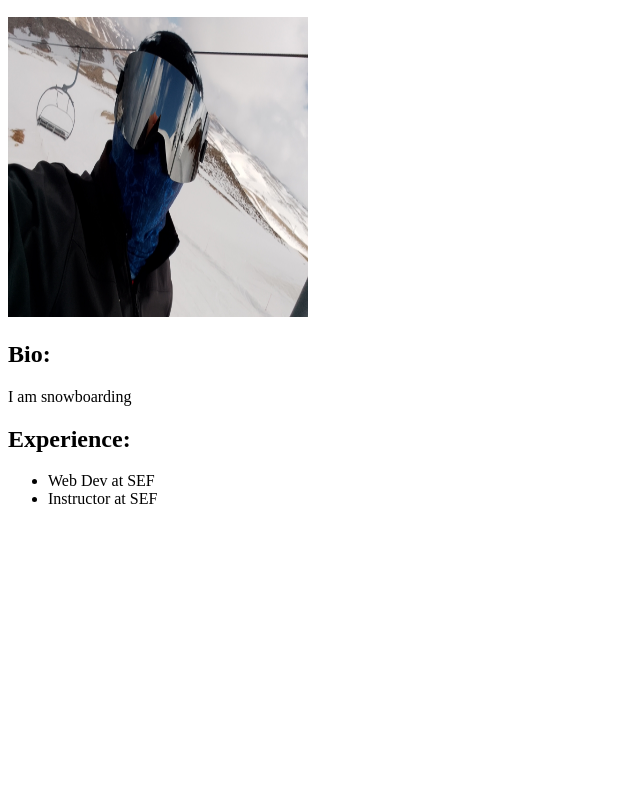
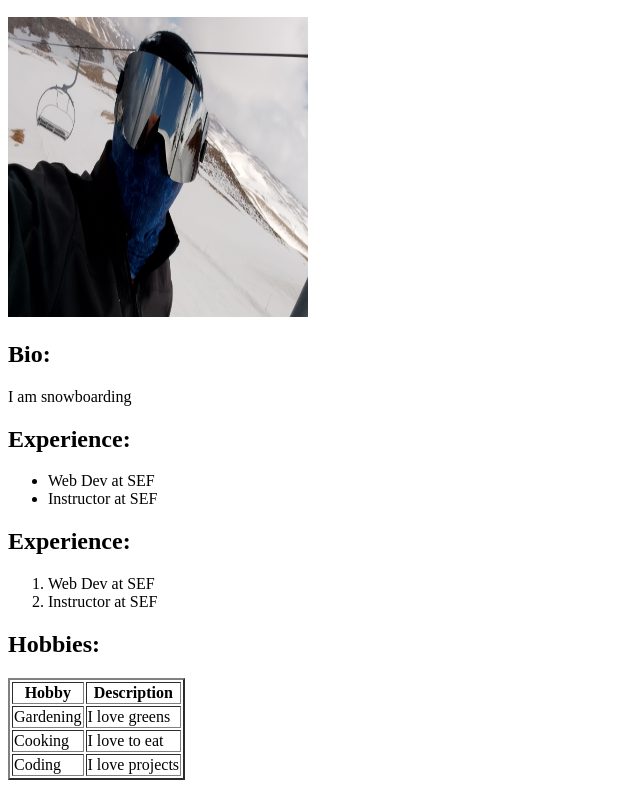
Before and after one commit to MarcDagher/new-project, a plain HTML site: page index.html in a window 1280 px wide. Shown: the part 110-898 px from the top of the page, without its empty margins (0-640 px from the left). Before the commit the page ends 800 px from the top, so only its background shows below. Drawn offline with Linux system fonts and the light colour scheme.

Commit message:
Adding hobbies

```diff
--- a/index.html
+++ b/index.html
@@ -33,5 +33,35 @@
         <li>Instructor at SEF</li>
       </ul>
     </div>
+
+    <section>
+      <h2>Experience:</h2>
+      <ol>
+        <li>Web Dev at SEF</li>
+        <li>Instructor at SEF</li>
+      </ol>
+    </section>
+
+    <section>
+      <h2>Hobbies:</h2>
+      <table border="2px">
+        <tr>
+          <th>Hobby</th>
+          <th>Description</th>
+        </tr>
+        <tr>
+          <td>Gardening</td>
+          <td>I love greens</td>
+        </tr>
+        <tr>
+          <td>Cooking</td>
+          <td>I love to eat</td>
+        </tr>
+        <tr>
+          <td>Coding</td>
+          <td>I love projects</td>
+        </tr>
+      </table>
+    </section>
   </body>
 </html>
```
